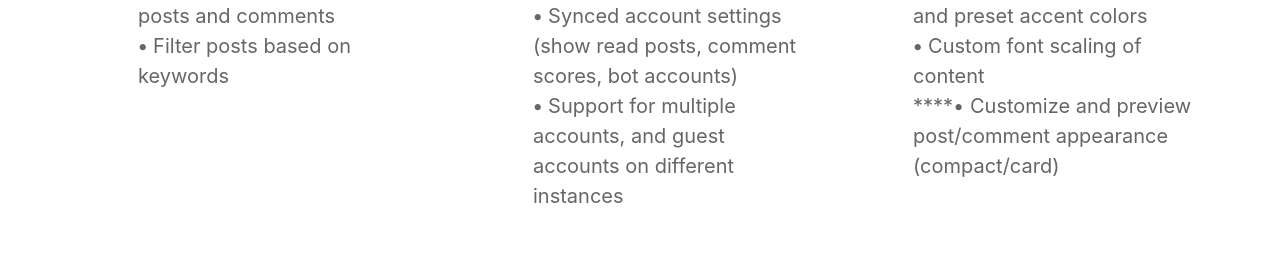
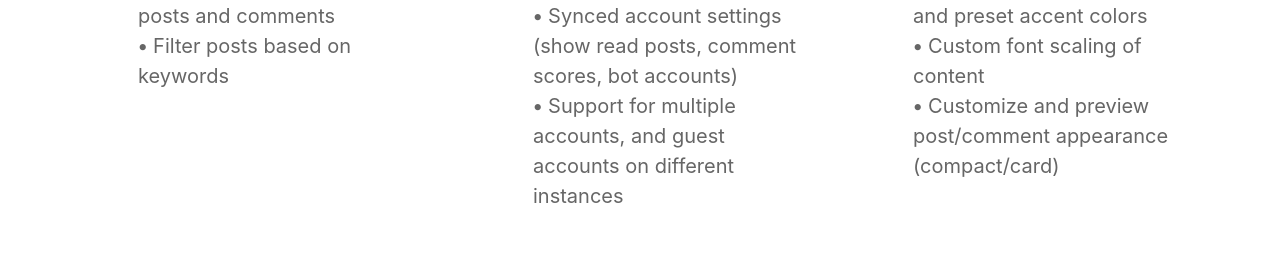
Before and after one commit to codenyte/thunder-website, a Jekyll site: the page built from index.html, in a window 1280 px wide. Shown: the part 1562-1836 px from the top of the page. Built offline with Jekyll 4.4.1, drawn with Linux system fonts in a browser that asks for light colours; nearby versions of some CDN libraries.

```diff
--- a/_config.yml
+++ b/_config.yml
@@ -72,7 +72,7 @@ features                                  :
     description                           : "<b>•</b> Support for Material You theming (on applicable devices) <br>
                                              <b>•</b> Support for light/dark/OLED/system mode, and preset accent colors <br>
                                              <b>•</b> Custom font scaling of content <br>
-                                             ****• Customize and preview post/comment appearance (compact/card)"
+                                             <b>•</b> Customize and preview post/comment appearance (compact/card)"
     emoji                                 : "🎨"
 
   - title                                 : Extras
```
